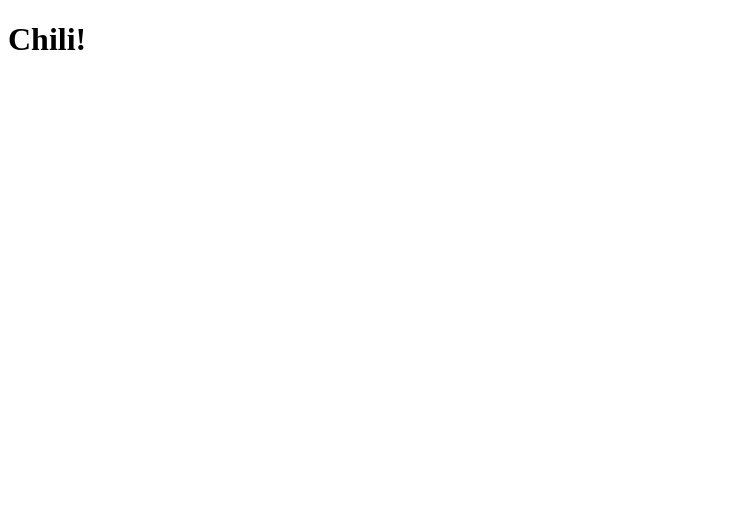
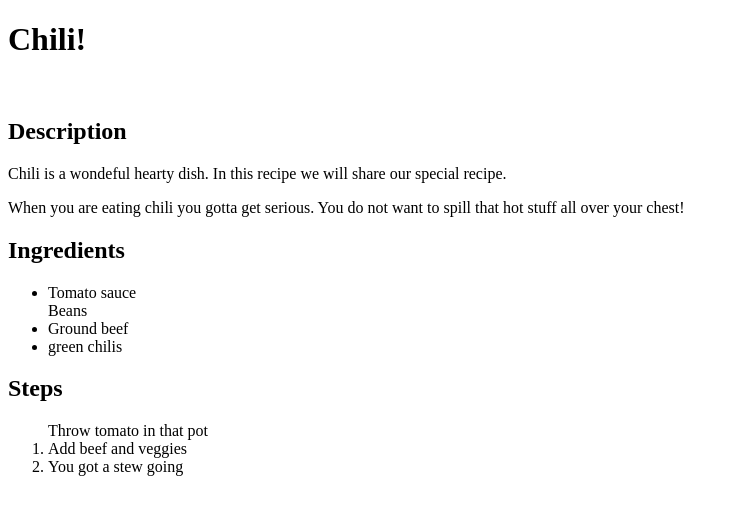
Before and after one commit to burizakc/odin-recipes, a plain HTML site: page recipes/chili.html in a window 1280 px wide. Shown: the whole page, without its empty margins (0-738 px from the left). Drawn offline with Linux system fonts and the light colour scheme.

Commit message:
Added content to the recipe page

```diff
--- a/recipes/chili.html
+++ b/recipes/chili.html
@@ -8,5 +8,30 @@
   </head>
   <body>
     <h1>Chili!</h1>
+    <img
+      serc="https://www.thewholesomedish.com/wp-content/uploads/2018/05/600-X-900.jpg"
+    />
+    <h2>Description</h2>
+    <p>
+      Chili is a wondeful hearty dish. In this recipe we will share our special
+      recipe.
+    </p>
+    <p>
+      When you are eating chili you gotta get serious. You do not want to spill
+      that hot stuff all over your chest!
+    </p>
+    <h2>Ingredients</h2>
+    <ul>
+      <li>Tomato sauce</li>
+      <l1>Beans</l1>
+      <li>Ground beef</li>
+      <li>green chilis</li>
+    </ul>
+    <h2>Steps</h2>
+    <ol>
+      <l1>Throw tomato in that pot</l1>
+      <li>Add beef and veggies</li>
+      <li>You got a stew going</li>
+    </ol>
   </body>
 </html>
```
